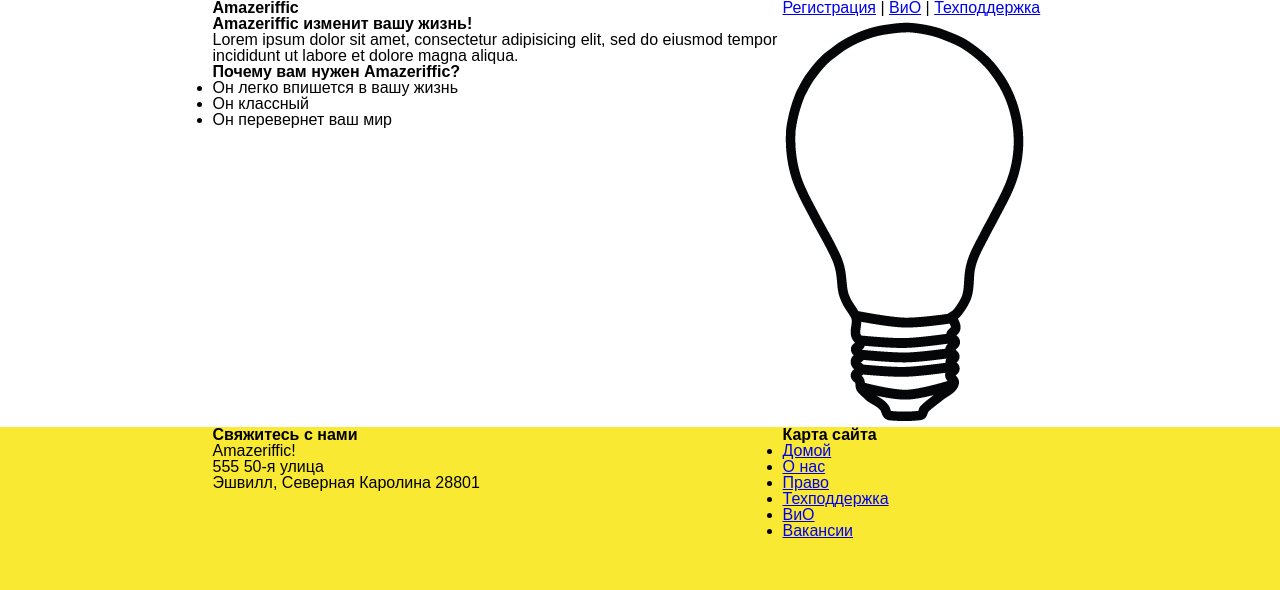
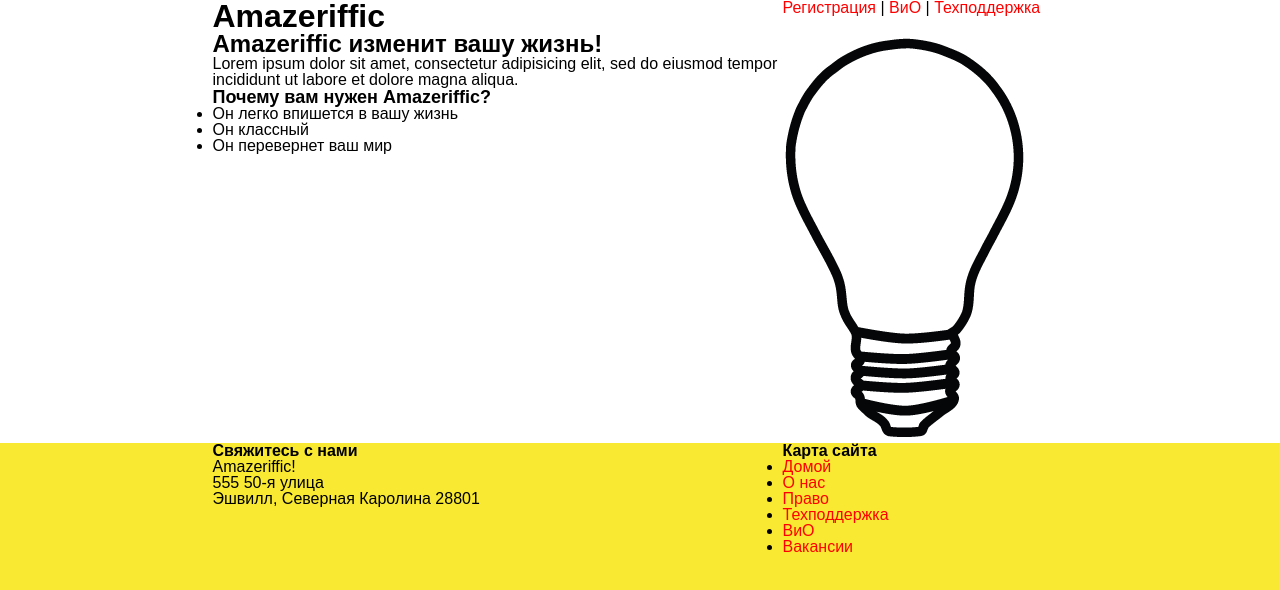
Before and after one commit to vvgulyaev/WebProject, a plain HTML site: page Amazeriffic/index.html in a window 1280 px wide. Drawn offline with Linux system fonts and the light colour scheme; a small style sheet from the web is missing.

Commit message:
update css (hover)

```diff
--- a/Amazeriffic/style.css
+++ b/Amazeriffic/style.css
@@ -1,5 +1,11 @@
 body {
-	background: #f9e933;
+		background: #f9e933;
+		#margin-top: 10px;
+		#border-top-width: 11px;
+		#padding-top: 10px;
+		padding-bottom: 10px;
+		border-bottom-width: 20px;
+		margin-bottom: 10px;
 }
 header, main, footer {
 	min-width: 855px;
@@ -22,13 +28,24 @@ header nav {
 			}
 head, body {
 				font-family: 'Droid Sans', sans-serif;
+				font-size: 100%;
 	}
 h1, h2, h3, h4 {
 				font-family: 'Ubuntu', sans-serif;
 				}
+h1 {
+		font-size: xx-large;
+}
+h2 {
+		font-size: x-large;
+}
+h3 {
+		font-size: large;
+}
+
 main {
-	background: white;
-	overflow: auto;
+		background: white;
+		overflow: auto;
 }
 
 .left {
@@ -53,3 +70,11 @@ footer {
 			float: right;
 			width: 285px;
 			}
+
+a {
+	color: red;
+	text-decoration: none; /* убираем подчеркивание по умолчанию */
+}
+a:hover {
+			text-decoration: underline;
+		}
```
